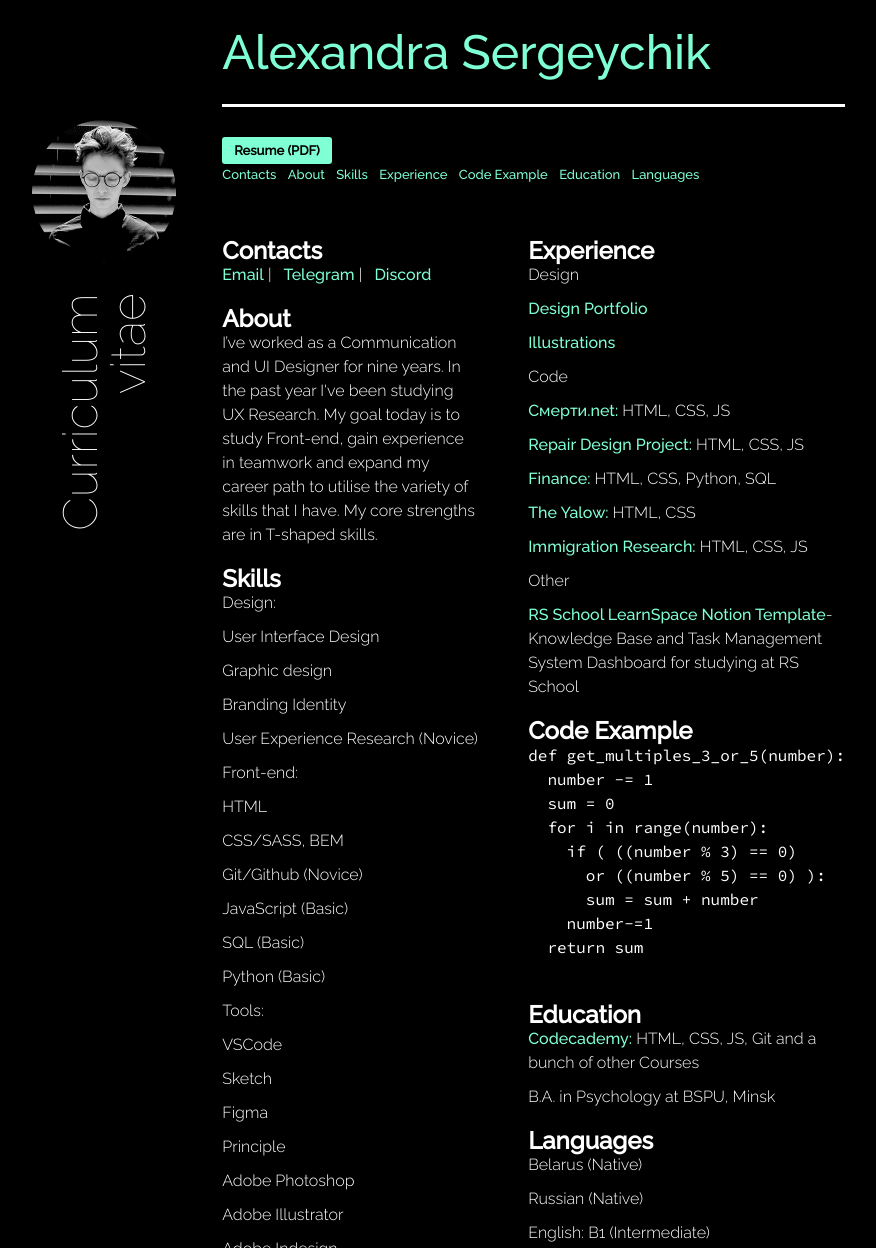
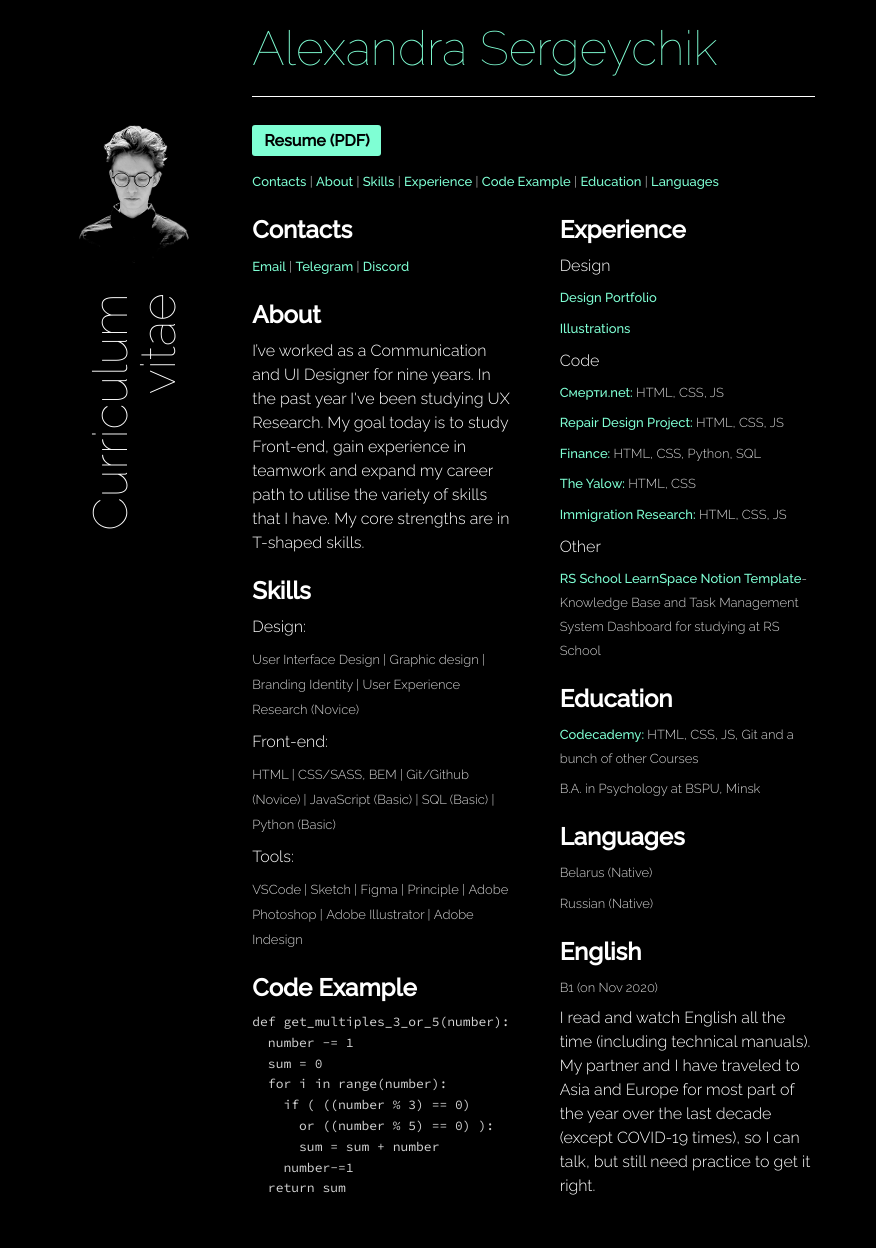
Before and after one commit to aliaxandra/rsschool-cv, a plain HTML site: page index.html in a window 1280 px wide. Shown: the top 1248 px of the page, without its empty margins (225-1101 px from the left). Drawn offline with Linux system fonts and the light colour scheme.

Commit message:
feat: styles

```diff
--- a/index.html
+++ b/index.html
@@ -27,15 +27,15 @@
     <!-- ! Photo -->
     <header>
       <div class="photo-wrapper">
-        <img class="photo" src="photo.png" alt="" />
+        <img class="photo" src="ss-bw-test.png" alt="" />
       </div>
-      <h1 class="header">Curriculum vitae</h1>
+      <h2 class="header">Curriculum vitae</h2>
     </header>
 
 
     <!-- ! Name -->
     <main>
-      <h2 class="name">Alexandra Sergeychik</h2>
+      <h1 class="name">Alexandra Sergeychik</h1>
 
 
       <!-- ! Navigation -->
@@ -44,26 +44,26 @@
         <a class="button" href="https://www.dropbox.com/s/pz8rfhm9mp8g0hl/Resume%20Alexandra%20Sergeychik.pdf?dl=0"
           target="_blank">Resume (PDF)</a>
 
-        <ul class="list">
-          <li class="list_inline">
+        <ul class="list nav__list">
+          <li class="list_inline list_small list_separated">
             <a href="#contacts">Contacts</a>
           </li>
-          <li class="list_inline">
+          <li class="list_inline list_small list_separated">
             <a href="#about">About</a>
           </li>
-          <li class="list_inline">
+          <li class="list_inline list_small list_separated">
             <a href="#skills">Skills</a>
           </li>
-          <li class="list_inline">
+          <li class="list_inline list_small list_separated">
             <a href="#experience">Experience</a>
           </li>
-          <li class="list_inline">
+          <li class="list_inline list_small list_separated">
             <a href="#code">Code Example</a>
           </li>
-          <li class="list_inline">
+          <li class="list_inline list_small list_separated">
             <a href="#education">Education</a>
           </li>
-          <li class="list_inline">
+          <li class="list_inline list_small">
             <a href="#languages">Languages</a>
           </li>
         </ul>
@@ -84,9 +84,12 @@
           <!-- ! Contacts -->
           <h2 id="contacts">Contacts</h2>
           <ul class="list">
-            <li class="list_inline"><a href="mailto:aliaxandra@gmail.com" target="_blank">Email</a> | </li>
-            <li class="list_inline"><a href="https://t.me/sanjaserge" target="_blank">Telegram</a> |</li>
-            <li class="list_inline"><a href="https://discord.com/users/@aliaxandra#9450" target="_blank">Discord</a>
+            <li class="list_inline list_small list_separated"><a href="mailto:aliaxandra@gmail.com"
+                target="_blank">Email</a></li>
+            <li class="list_inline list_small list_separated"><a href="https://t.me/sanjaserge"
+                target="_blank">Telegram</a></li>
+            <li class="list_inline list_small"><a href="https://discord.com/users/@aliaxandra#9450"
+                target="_blank">Discord</a>
             </li>
           </ul>
 
@@ -106,31 +109,45 @@
           <ul class="list">
             <li>Design:</li>
             <ul class="list">
-              <li>User Interface Design</li>
-              <li>Graphic design</li>
-              <li>Branding Identity</li>
-              <li>User Experience Research (Novice)</li>
+              <li class="list_inline list_small list_separated">User Interface Design</li>
+              <li class="list_inline list_small list_separated">Graphic design</li>
+              <li class="list_inline list_small list_separated">Branding Identity</li>
+              <li class="list_inline list_small">User Experience Research (Novice)</li>
             </ul>
             <li>Front-end:</li>
             <ul class="list">
-              <li>HTML</li>
-              <li>CSS/SASS, BEM</li>
-              <li>Git/Github (Novice)</li>
-              <li>JavaScript (Basic)</li>
-              <li>SQL (Basic)</li>
-              <li>Python (Basic)</li>
+              <li class="list_inline list_small list_separated">HTML</li>
+              <li class="list_inline list_small list_separated">CSS/SASS, BEM</li>
+              <li class="list_inline list_small list_separated">Git/Github (Novice)</li>
+              <li class="list_inline list_small list_separated">JavaScript (Basic)</li>
+              <li class="list_inline list_small list_separated">SQL (Basic)</li>
+              <li class="list_inline list_small">Python (Basic)</li>
             </ul>
             <li>Tools:</li>
             <ul class="list">
-              <li>VSCode</li>
-              <li>Sketch</li>
-              <li>Figma</li>
-              <li>Principle</li>
-              <li>Adobe Photoshop</li>
-              <li>Adobe Illustrator</li>
-              <li>Adobe Indesign</li>
+              <li class="list_inline list_small list_separated">VSCode</li>
+              <li class="list_inline list_small list_separated">Sketch</li>
+              <li class="list_inline list_small list_separated">Figma</li>
+              <li class="list_inline list_small list_separated">Principle</li>
+              <li class="list_inline list_small list_separated">Adobe Photoshop</li>
+              <li class="list_inline list_small list_separated">Adobe Illustrator</li>
+              <li class="list_inline list_small">Adobe Indesign</li>
             </ul>
           </ul>
+
+          <!-- ! Code Example -->
+          <h2 id="code">Code Example</h2>
+          <pre>
+def get_multiples_3_or_5(number):
+  number -= 1
+  sum = 0
+  for i in range(number):
+    if ( ((number % 3) == 0)
+      or ((number % 5) == 0) ):
+      sum = sum + number
+    number-=1
+  return sum
+          </pre>
         </section>
 
 
@@ -146,73 +163,72 @@
           <ul class="list">
             <li>Design</li>
             <ul class="list">
-              <li><a href="https://www.behance.net/aliaxandra" target="_blank">Design Portfolio</a></li>
-              <li><a href="https://www.instagram.com/aliaxandra/" target="_blank">Illustrations</a></li>
+              <li class="list_small"><a href="https://www.behance.net/aliaxandra" target="_blank">Design Portfolio</a>
+              </li>
+              <li class="list_small"><a href="https://www.instagram.com/aliaxandra/" target="_blank">Illustrations</a>
+              </li>
             </ul>
             <li>Code</li>
             <ul class="list">
-              <li><a href="https://смерти.net/" target="_blank">Смерти.net:</a> HTML, CSS, JS</li>
-              <li><a href="https://github.com/aliaxandra/RS-2019-Q3-tasks/tree/master/html-css/repair-design-project"
-                  target="_blank">Repair Design Project:</a> HTML, CSS, JS</li>
-              <li><a href="https://github.com/aliaxandra/cs50-project-finance" target="_blank">Finance:</a> HTML, CSS,
-                Python, SQL</li>
-              <li><a href="https://github.com/aliaxandra/RS-2019-Q3-tasks/tree/master/html-css/repair-design-project"
-                  target="_blank">The Yalow:</a> HTML, CSS</li>
-              <li><a href="https://github.com/aliaxandra/RS-2019-Q3-tasks/tree/master/html-css/repair-design-project"
-                  target="_blank">Immigration Research:</a> HTML, CSS, JS</li>
+              <li class="list_small">
+                <a href="https://смерти.net/" target="_blank">Смерти.net:</a> HTML, CSS, JS
+              </li>
+              <li class="list_small">
+                <a href="https://github.com/aliaxandra/RS-2019-Q3-tasks/tree/master/html-css/repair-design-project"
+                  target="_blank">Repair Design Project:</a> HTML, CSS, JS
+              </li>
+              <li class="list_small">
+                <a href="https://github.com/aliaxandra/cs50-project-finance" target="_blank">Finance:</a> HTML, CSS,
+                Python, SQL
+              </li>
+              <li class="list_small">
+                <a href="https://github.com/aliaxandra/RS-2019-Q3-tasks/tree/master/html-css/repair-design-project"
+                  target="_blank">The Yalow:</a> HTML, CSS
+              </li>
+              <li class="list_small">
+                <a href="https://github.com/aliaxandra/RS-2019-Q3-tasks/tree/master/html-css/repair-design-project"
+                  target="_blank">Immigration Research:</a> HTML, CSS, JS
+              </li>
             </ul>
             <li>Other</li>
             <ul class="list">
-              <li><a href="http://tiny.cc/rss-ls" target="_blank">RS School LearnSpace Notion Template</a>- Knowledge
-                Base and Task Management System Dashboard for studying at RS School</li>
+              <li class="list_small">
+                <a href="http://tiny.cc/rss-ls" target="_blank">RS School LearnSpace Notion Template</a>- Knowledge
+                Base and Task Management System Dashboard for studying at RS School
+              </li>
             </ul>
           </ul>
-
-
-          <!-- ! Code Example -->
-          <h2 id="code">Code Example</h2>
-          <pre>
-def get_multiples_3_or_5(number):
-  number -= 1
-  sum = 0
-  for i in range(number):
-    if ( ((number % 3) == 0)
-      or ((number % 5) == 0) ):
-      sum = sum + number
-    number-=1
-  return sum
-            </pre>
 
 
           <!-- ! Education -->
           <h2 id="education">Education</h2>
           <ul class="list">
-            <li>
+            <li class="list_small">
               <a href="https://www.codecademy.com/users/aliaxandra/achievements">Codecademy:</a> HTML, CSS, JS, Git and
               a bunch of other Courses
             </li>
-            <li>B.A. in Psychology at BSPU, Minsk</li>
+            <li class="list_small">B.A. in Psychology at BSPU, Minsk</li>
           </ul>
 
 
-          <!-- ! English -->
+          <!-- ! Languages -->
           <h2 id="languages">Languages</h2>
           <ul class="list">
-            <li>Belarus (Native)</li>
-            <li>Russian (Native)</li>
-            <li>English: B1 (Intermediate)</li>
-            <p>From EPAM test result on Nov 2020.</p>
-            <p>
-              I read and watch English all the time (including
-              technical manuals). My partner and I have traveled
-              to Asia and Europe for most part of the year over
-              the last decade (except COVID-19 times),
-              so I can talk, but still need practice to get it right.
-            </p>
+            <li class="list_small">Belarus (Native)</li>
+            <li class="list_small">Russian (Native)</li>
           </ul>
 
-
-
+          <h2>English</h2>
+          <ul class="list">
+            <li class="list_small">B1 (on Nov 2020)</li>
+          </ul>
+          <p>
+            I read and watch English all the time (including
+            technical manuals). My partner and I have traveled
+            to Asia and Europe for most part of the year over
+            the last decade (except COVID-19 times),
+            so I can talk, but still need practice to get it right.
+          </p>
 
 
         </section>
@@ -226,9 +242,9 @@ def get_multiples_3_or_5(number):
     <!-- ! Footer -->
     <footer class="footer">
       <nav>
-        <ul class="list">
-          <li class="list_inline"><a href="https://github.com/aliaxandra/">aliaxandra, 2022</a></li>
-          <li class="list_inline"><a href="https://github.com/aliaxandra/"><img src="rss-logo.svg"
+        <ul class="list footer__list">
+          <li class="list_inline"><a href="https://github.com/aliaxandra/" target="blank">aliaxandra, 2022</a></li>
+          <li class="list_inline"><a href="https://rs.school/js/" target="blank"><img src="rss-logo.svg"
                 alt="RS School Logotype" width="100px"></a></li>
         </ul>
       </nav>
--- a/style.css
+++ b/style.css
@@ -19,15 +19,26 @@ a {
 }
 
 li {
-  margin-bottom: 10px;
+  margin-bottom: 0.5em;
+  margin-top: 0.5em;
 }
 
 h2 {
-  margin-top: 20px;
+  margin-top: 1em;
+  margin-bottom: 0.5em;
+}
+
+ul {
+  margin: 0;
+  padding: 0;
+  list-style-type: none;
 }
 
 pre {
   font-family: "Source Code Pro", monospace;
+  font-size: small;
+  line-height: 1.6em;
+  color: lightgrey;
 }
 
 .margin-medium {
@@ -41,7 +52,7 @@ pre {
   margin-top: 20px;
   margin-right: auto;
   margin-left: auto;
-  max-width: 860px;
+  max-width: 800px;
 }
 
 @media (max-width: 800px) {
@@ -82,7 +93,6 @@ pre {
   display: grid;
   grid-template-columns: 1fr 1fr;
   column-gap: 50px;
-  margin-top: 2em;
 }
 
 @media (max-width: 800px) {
@@ -92,13 +102,14 @@ pre {
 }
 
 .name {
-  padding-bottom: 40px;
+  margin-top: 1rem;
+  padding-bottom: 0.75em;
 
   font-size: 3em;
-  font-weight: 500;
+  font-weight: 100;
   color: Aquamarine;
 
-  border-bottom: 3px solid white;
+  border-bottom: 1px solid white;
 }
 
 @media (max-width: 800px) {
@@ -109,19 +120,24 @@ pre {
 }
 
 .nav {
-  margin-top: 2rem;
-  font-size: small;
+  margin-top: 2em;
 }
 
-.list {
-  margin: 0;
-  padding: 0;
-  list-style-type: none;
+.nav__list {
+  margin-top: 1em;
 }
 
 .list_inline {
   display: inline;
-  padding-right: 8px;
+}
+
+.list_small {
+  font-size: small;
+  color: lightgrey;
+}
+
+.list_separated::after {
+  content: " | ";
 }
 
 .footer {
@@ -129,10 +145,14 @@ pre {
   grid-column-end: 3;
 
   margin-top: 50px;
-  padding-top: 20px;
-  padding-bottom: 20px;
+  padding: 1em;
 
   border-top: 1px solid white;
+}
+
+.footer__list {
+  display: flex;
+  justify-content: space-between;
 }
 
 .tag {
```
Also changed, not shown: ss-bw-test.png (added).
